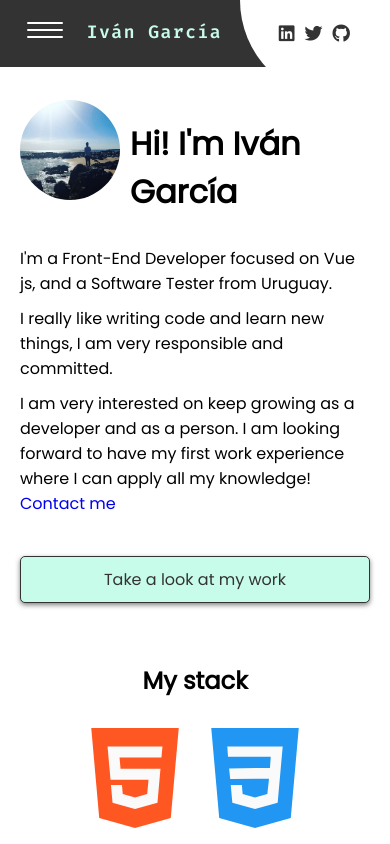
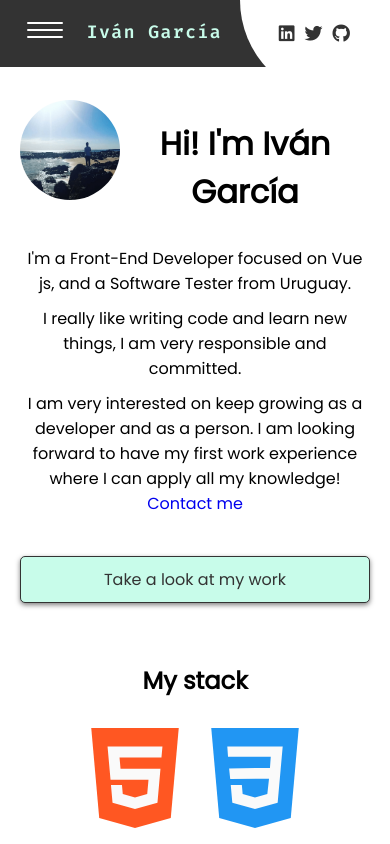
Before and after one commit to IvanGH4/vue-portfolio, a Vue app: page / in a window 390 px wide. Shown: the top 844 px of the page. Built offline with nearby package versions, Linux system fonts and the light colour scheme; what vue-toasted would draw is missing.

Commit message:
fix alignement

```diff
--- a/src/assets/scss/parts/_intro.scss
+++ b/src/assets/scss/parts/_intro.scss
@@ -2,6 +2,7 @@
     max-width: 1200px;
     margin: 0 auto;
     display: flex;
+    justify-content: space-between;
     padding-top: 100px;
 }
 
@@ -15,12 +16,12 @@
 }
 
 .portada-left {
-    width: 50%;
+  width: 50%;
 }
 
 .portada-right {
-    width: 50%;
-    text-align: center;
+  width: 50%;
+  text-align: center;
 }
 
 
@@ -89,5 +90,6 @@
 
     .portada-left, .portada-right {
       width: 100%;
+      text-align: center;
     }
   }
```
